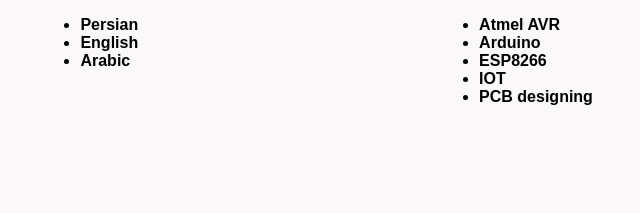
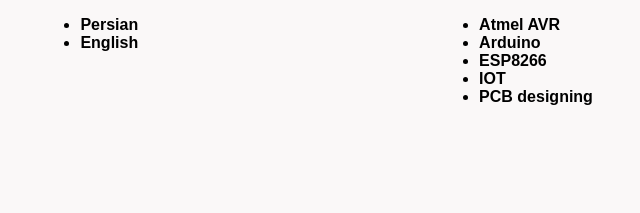
Before and after one commit to satayyeb/my_site, a plain HTML site: page skills.html in a window 1280 px wide. Shown: the part 518-731 px from the top of the page, 124-764 px from the left. Drawn offline with nearby package versions, Linux system fonts and the light colour scheme.

Commit message:
Update skills.html

```diff
--- a/skills.html
+++ b/skills.html
@@ -58,7 +58,6 @@
             <ul dir="ltr">
                 <li>Persian</li>
                 <li>English</li>
-                <li>Arabic</li>
             </ul>
         </div>
     </div>
```
